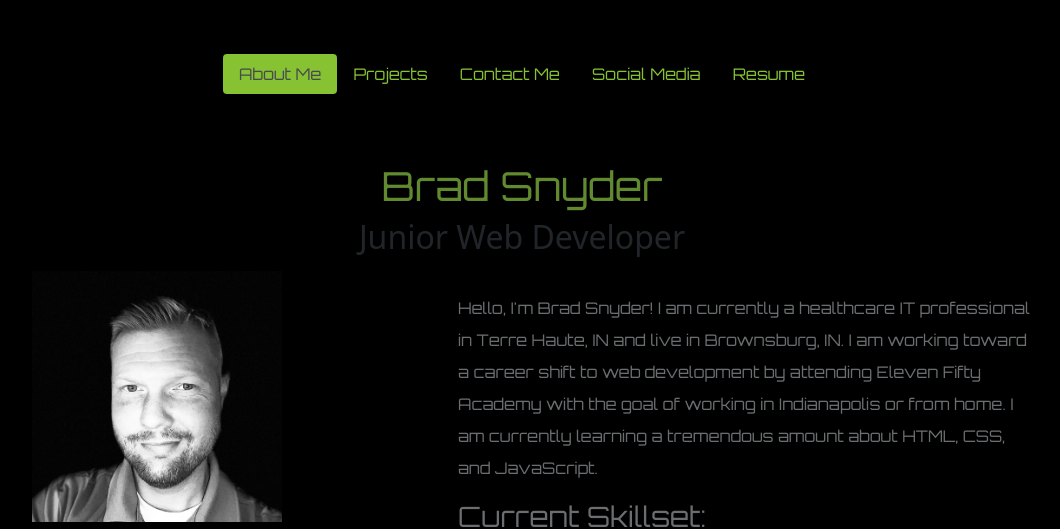
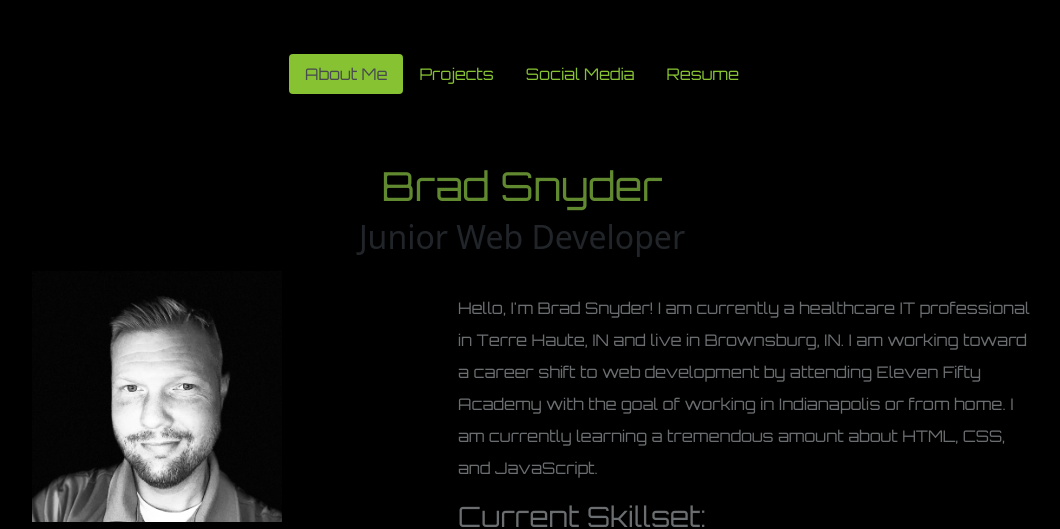
Before and after one commit to bsnyder13/portfolio, a plain HTML site: page index.html in a window 1280 px wide. Shown: the top 529 px of the page, without its empty margins (118-1178 px from the left). Drawn offline with nearby package versions, Linux system fonts and the light colour scheme.

Commit message:
removed button

```diff
--- a/index.html
+++ b/index.html
@@ -16,7 +16,6 @@
         <ul class="nav nav-pills">
           <li class="nav-item"><a href="#about" class="nav-link active" aria-current="page">About Me</a></li>
           <li class="nav-item"><a href="#projects" class="nav-link">Projects</a></li>
-          <li class="nav-item"><a href="#contact" class="nav-link">Contact Me</a></li>
           <li class="nav-item"><a href="#social" class="nav-link">Social Media</a></li>
           <li class="nav-item"><a href="https://drive.google.com/file/d/1Y_dWwKfhozUnmt6-f3FuwTHtC5JO92oz/view?usp=sharing" class="nav-link">Resume</a></li>
         </ul>
```
